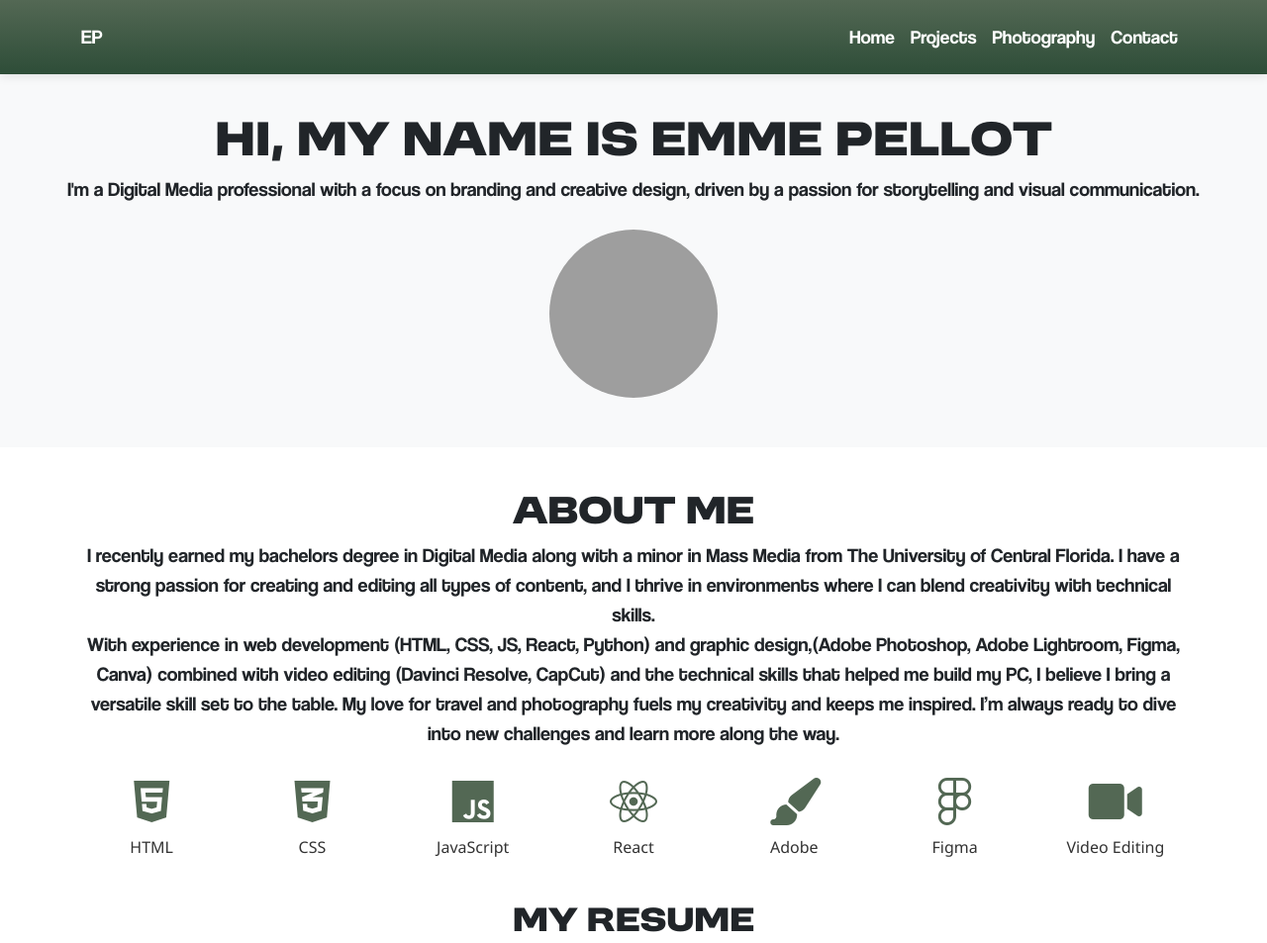
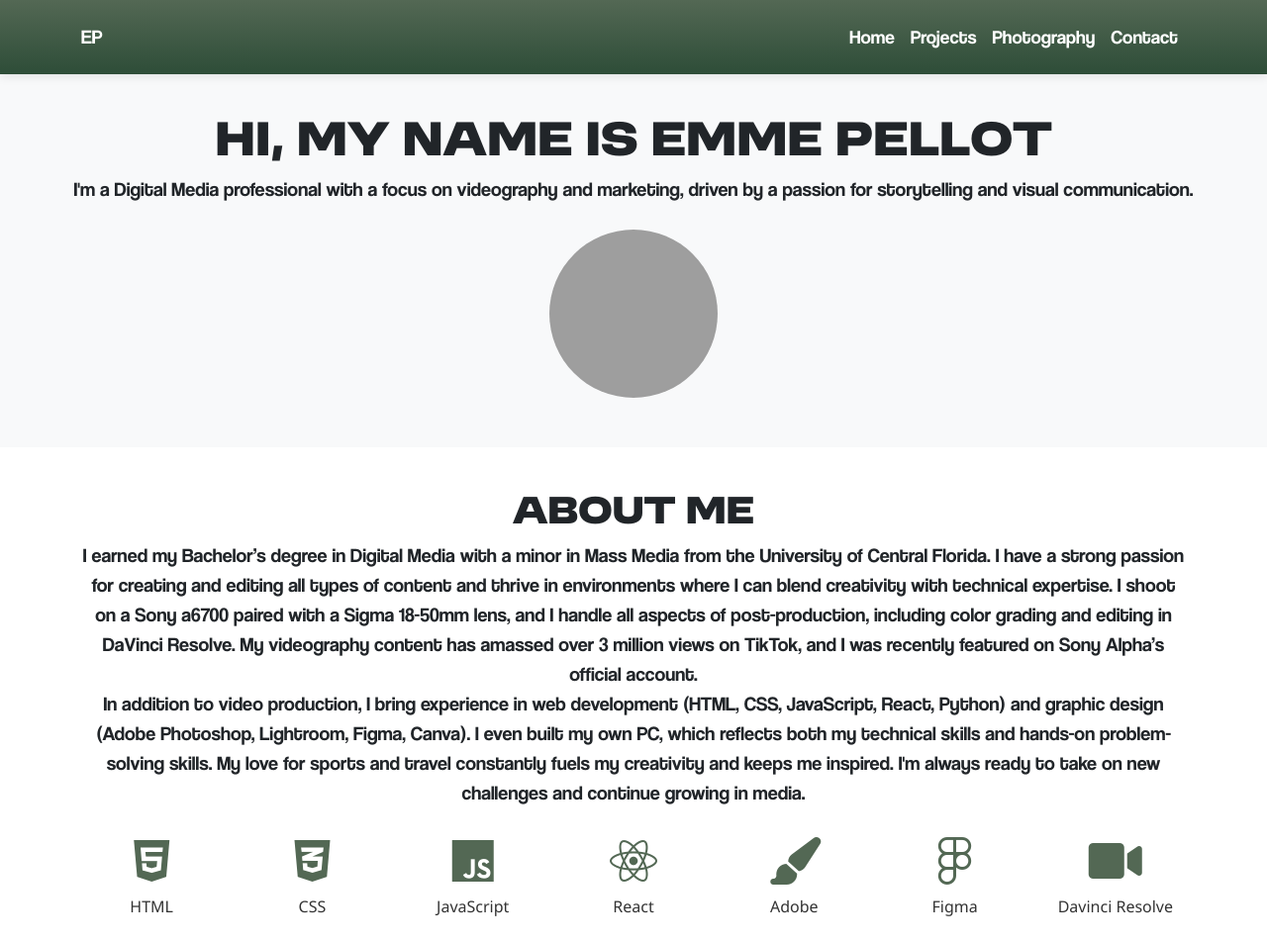
Before and after one commit to emmepellot/EmmePellotPortfolio, a plain HTML site: page index.html in a window 1280 px wide. Shown: the top 953 px of the page at 99% size. Drawn offline with nearby package versions, Linux system fonts and the light colour scheme; grey boxes are pictures that could not be loaded.

Commit message:
bio changes

```diff
--- a/index.html
+++ b/index.html
@@ -160,13 +160,14 @@ img {
 
     <header class="hero" style="font-family: MODERNIZ;">
         <h1>Hi, my name is Emme Pellot</h1>
-        <p style="font-family: Coolvetica; font-size: 20px;">I'm a Digital Media professional with a focus on branding and creative design, driven by a passion for storytelling and visual communication.</p>
+        <p style="font-family: Coolvetica; font-size: 20px;">I'm a Digital Media professional with a focus on videography and marketing, driven by a passion for storytelling and visual communication.</p>
         <img src="assets/gifemme4.gif" alt="Your Photo" class="profile-img">
     </header>
 
     <section id="about" class="container my-5">
         <h2 style="font-family: MODERNIZ;">About Me</h2>
-        <p style="font-family: Coolvetica; font-size: 20px;">I recently earned my bachelors degree in Digital Media along with a minor in Mass Media from The University of Central Florida. I have a strong passion for creating and editing all types of content, and I thrive in environments where I can blend creativity with technical skills. <br>With experience in web development (HTML, CSS, JS, React, Python) and graphic design,(Adobe Photoshop, Adobe Lightroom, Figma, Canva) combined with video editing (Davinci Resolve, CapCut) and the technical skills that helped me build my PC, I believe I bring a versatile skill set to the table. My love for travel and photography fuels my creativity and keeps me inspired. I’m always ready to dive into new challenges and learn more along the way.</p>
+        <p style="font-family: Coolvetica; font-size: 20px;"> I earned my Bachelor’s degree in Digital Media with a minor in Mass Media from the University of Central Florida. I have a strong passion for creating and editing all types of content and thrive in environments where I can blend creativity with technical expertise. I shoot on a Sony a6700 paired with a Sigma 18-50mm lens, and I handle all aspects of post-production, including color grading and editing in DaVinci Resolve. My videography content has amassed over 3 million views on TikTok, and I was recently featured on Sony Alpha’s official account. <br>
+            In addition to video production, I bring experience in web development (HTML, CSS, JavaScript, React, Python) and graphic design (Adobe Photoshop, Lightroom, Figma, Canva). I even built my own PC, which reflects both my technical skills and hands-on problem-solving skills. My love for sports and travel constantly fuels my creativity and keeps me inspired. I'm always ready to take on new challenges and continue growing in media.
 
         <div class="icon-grid">
             <!-- Web Development Icons -->
@@ -199,7 +200,7 @@ img {
             <!-- Video Editing Icons -->
             <div>
                 <i class="fas fa-video"></i>
-                <div class="icon-label">Video Editing</div>
+                <div class="icon-label">Davinci Resolve</div>
             </div>
         </div>
 
```
